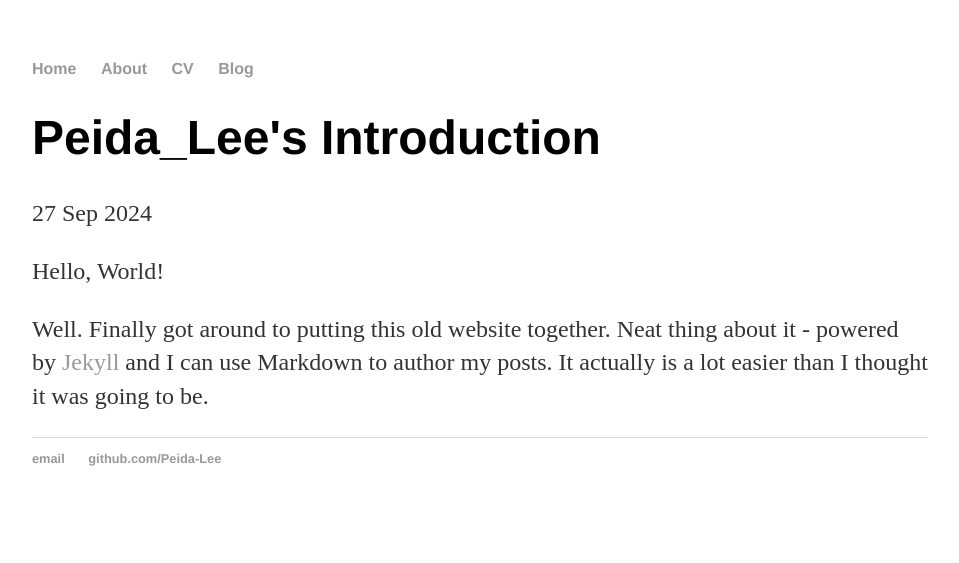
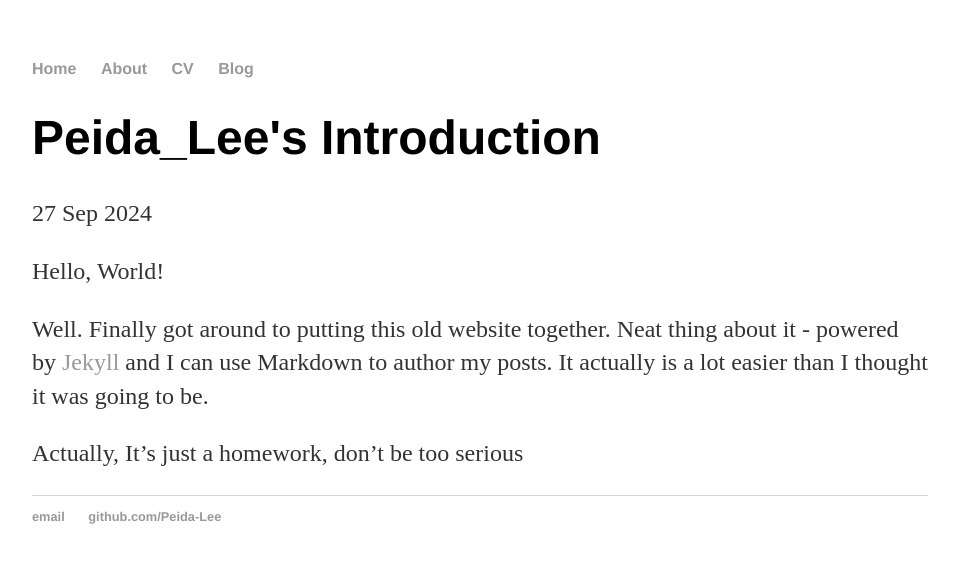
Before and after one commit to Peida-Lee/Introduction, a Jekyll site: the page built from _posts/2024-09-27-My-First-Blog.md, in a window 1280 px wide. Shown: the top 563 px of the page, without its empty margins (160-1119 px from the left). Built offline with Jekyll 4.4.1, drawn with Linux system fonts in a browser that asks for light colours.

Commit message:
Update 2024-09-27-My-First-Blog.md

```diff
--- a/_posts/2024-09-27-My-First-Blog.md
+++ b/_posts/2024-09-27-My-First-Blog.md
@@ -7,3 +7,5 @@ date: 2024-09-27
 Hello, World!
 
 Well. Finally got around to putting this old website together. Neat thing about it - powered by [Jekyll](http://jekyllrb.com) and I can use Markdown to author my posts. It actually is a lot easier than I thought it was going to be.
+
+Actually, It's just a homework, don't be too serious
```
